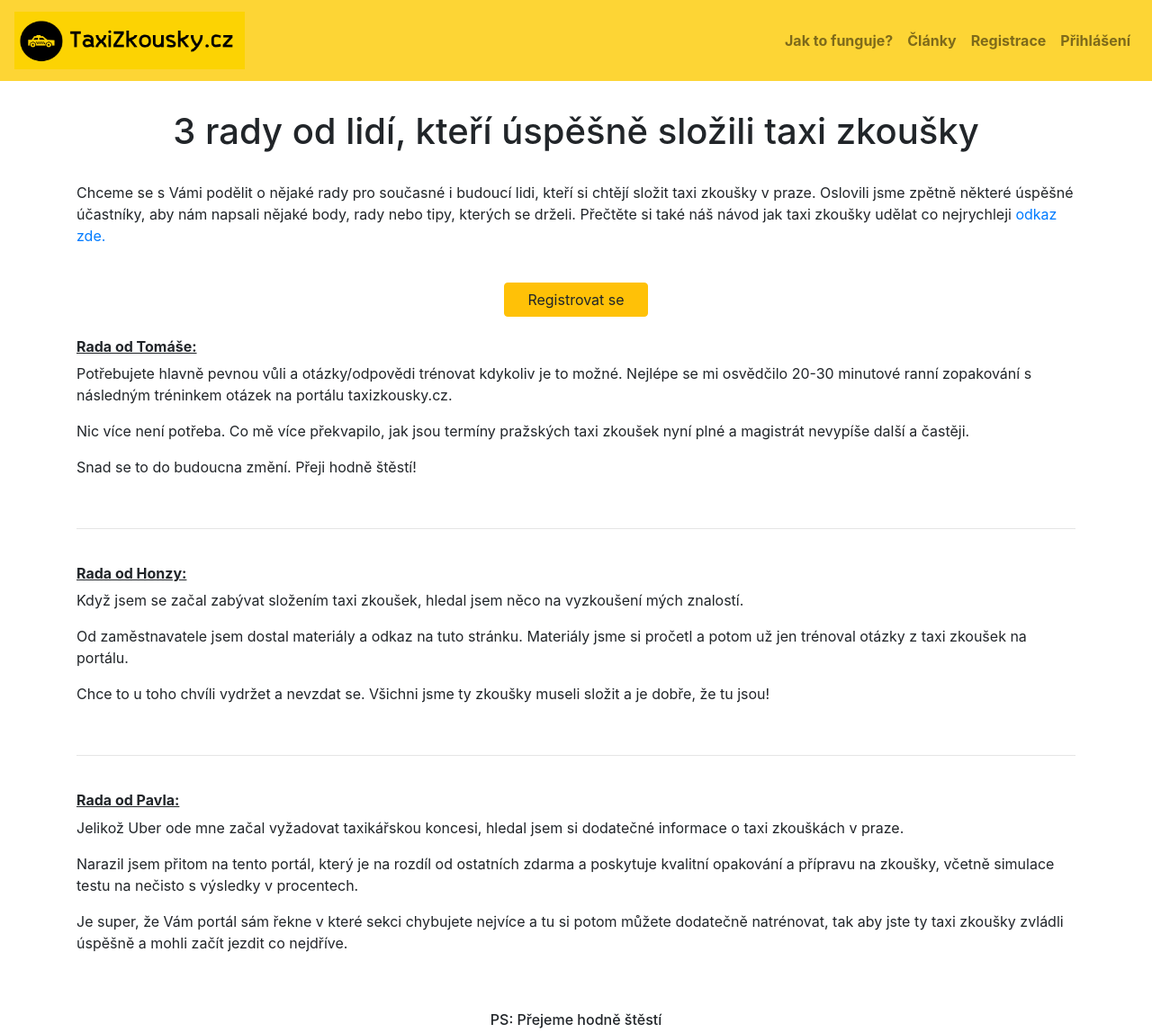
After one commit to Caebixus/taxi-zkousky.cz, a Django app: page /clanky/3-rady-pro-uspecne-slozeni-taxi-zkousek/ in a window 1280 px wide. The commit adds this page. Shown: the top 1148 px of the page at 90% size. Run offline with Django 3.2, Linux system fonts and the light colour scheme; some libraries are stand-ins or nearby versions.

Commit message:
upload clanek2

```diff
--- /dev/null
+++ b/quiz/templates/3-rady-pro-uspesne-slozeni-taxi-zkousek.html
@@ -0,0 +1,47 @@
+{% extends 'base.html' %}
+{% block content %}
+{% load static %}
+<link rel="canonical" href="https://www.taxizkousky.cz/clanky/3-rady-pro-uspesne-slozeni-taxi-zkousek/" />
+<title>2019 | 3 rady od lidí, kteří úspěšně složili taxi zkoušky</title>
+<div class="container">
+  <h1 style="text-align: center; margin-top:2rem">3 rady od lidí, kteří úspěšně složili taxi zkoušky</h1>
+  <br>
+  <p>Chceme se s Vámi podělit o nějaké rady pro současné i budoucí lidi, kteří si chtějí složit taxi zkoušky v praze. Oslovili jsme zpětně některé úspěšné účastníky, aby nám napsali nějaké body, rady nebo tipy, kterých se drželi. Přečtěte si také náš návod jak taxi zkoušky udělat co nejrychleji <a href="{% url 'clanek1' %}">odkaz zde.</a></p>
+  <br>
+  <div class="container" style="text-align: center">
+    <a href="#" class="btn btn-warning" style="width: 10rem">Registrovat se</a>
+  </div>
+  <br>
+  <h6><u><b>Rada od Tomáše:</b></u></h6>
+  <p>Potřebujete hlavně pevnou vůli a otázky/odpovědi trénovat kdykoliv je to možné. Nejlépe se mi osvědčilo 20-30 minutové ranní zopakování s následným tréninkem otázek na portálu taxizkousky.cz.</p>
+  <p>Nic více není potřeba. Co mě více překvapilo, jak jsou termíny pražských taxi zkoušek nyní plné a magistrát nevypíše další a častěji.</p>
+  <p>Snad se to do budoucna změní. Přeji hodně štěstí!</p>
+  <br>
+  <hr>
+  <br>
+  <h6><u><b>Rada od Honzy:</b></u></h6>
+  <p>Když jsem se začal zabývat složením taxi zkoušek, hledal jsem něco na vyzkoušení mých znalostí.</p>
+  <p>Od zaměstnavatele jsem dostal materiály a odkaz na tuto stránku. Materiály jsme si pročetl a potom už jen trénoval otázky z taxi zkoušek na portálu.</p>
+  <p>Chce to u toho chvíli vydržet a nevzdat se. Všichni jsme ty zkoušky museli složit a je dobře, že tu jsou!</p>
+  <br>
+  <hr>
+  <br>
+  <h6><u><b>Rada od Pavla:</b></u></h6>
+  <p>Jelikož Uber ode mne začal vyžadovat taxikářskou koncesi, hledal jsem si dodatečné informace o taxi zkouškách v praze.</p>
+  <p>Narazil jsem přitom na tento portál, který je na rozdíl od ostatních zdarma a poskytuje kvalitní opakování a přípravu na zkoušky, včetně simulace testu na nečisto s výsledky v procentech.</p>
+  <p>Je super, že Vám portál sám řekne v které sekci chybujete nejvíce a tu si potom můžete dodatečně natrénovat, tak aby jste ty taxi zkoušky zvládli úspěšně a mohli začít jezdit co nejdříve. </p>
+  <br>
+  <br>
+  <div class="gif" style="text-align: center;">
+    <h6>PS: Přejeme hodně štěstí</h6>
+    <iframe src="https://giphy.com/embed/l49JHz7kJvl6MCj3G" width="300" height="380" frameBorder="0" class="giphy-embed" allowFullScreen></iframe><p><a href="https://giphy.com/gifs/good-luck-l49JHz7kJvl6MCj3G">via GIPHY</a></p>
+  </div>
+  <br>
+  <div class="container" style="text-align: center">
+    <a href="{% url 'clanky' %}" class="btn btn-primary" style="width: 10rem">Zpět na články</a>
+  </div>
+
+<br>
+<br>
+<br>
+{% endblock %}
--- a/quiz/templates/base.html
+++ b/quiz/templates/base.html
@@ -18,6 +18,8 @@
   <meta name="description" content="Připravili jsme pro Vás detailní přípravnou simulaci taxi zkoušky, které Vám ukážou, kde a kdy chybujete. S námi máte 99% šanci uspět!">
   <meta name="keywords" content="Taxi zkoušky, taxi zkousky, zkousky taxi praha, zkoušky taxi praha, otázky na zkoušky praha, zkoušky na taxi, testy pro řidiče taxi, testy na taxi">
   <meta name="author" content="Taxizkousky.cz">
+  <meta name="seznam-wmt" content="DTy8kIREfu5Hw6RMEQiOZQjAdWEsSnRH" />
+  <link rel="icon" href="{% static 'TaxizkouskyFavicon.png' %}" sizes="32x32" type="image/png">
 
   <!-- Bootstrap core CSS -->
   <link rel="stylesheet" href="https://stackpath.bootstrapcdn.com/bootstrap/4.1.3/css/bootstrap.min.css" integrity="sha384-MCw98/SFnGE8fJT3GXwEOngsV7Zt27NXFoaoApmYm81iuXoPkFOJwJ8ERdknLPMO" crossorigin="anonymous">
--- a/quiz/urls.py
+++ b/quiz/urls.py
@@ -1,7 +1,7 @@
 from django.conf.urls import url
 from .views import QuizListView, CategoriesListView,\
     ViewQuizListByCategory, QuizUserProgressView, QuizMarkingList,\
-    QuizMarkingDetail, QuizDetailView, QuizTake, index, login, signup, logout_user, jakToFunguje, profile, change_password, cookies, sitemap, clanky, clanek1
+    QuizMarkingDetail, QuizDetailView, QuizTake, index, login, signup, logout_user, jakToFunguje, profile, change_password, cookies, sitemap, clanky, clanek1, clanek2
 from django.urls import path, include
 
 
@@ -10,6 +10,7 @@ urlpatterns = [         url(regex=r'^$', view=index, name='index'),
                         url(regex=r'^profile/$', view=profile, name='profile'),
                         url(regex=r'^clanky/$', view=clanky, name='clanky'),
                         url(regex=r'^clanky/Jak-udelat-taxi-zkousky-co-nejrychleji/$', view=clanek1, name='clanek1'),
+                        url(regex=r'^clanky/3-rady-pro-uspecne-slozeni-taxi-zkousek/$', view=clanek2, name='clanek2'),
                         url(regex=r'^jakToFunguje/$', view=jakToFunguje, name='jakToFunguje'),
                         url(regex=r'^sitemap/$', view=sitemap, name='sitemap'),
                         url(regex=r'^signup/$', view=signup, name='signup'),
--- a/quiz/views.py
+++ b/quiz/views.py
@@ -246,19 +246,16 @@ def index(request):
 def signup(request):
     if request.method == 'POST':
         # Uživatel má informace a chce založit účet
-        if 'checked_agreeGdprBox' in request.POST:
-            if request.POST['password1'] == request.POST['password2']:
-                try:
-                    user = User.objects.get(username=request.POST['usernameEmail'])
-                    return render(request, 'signup.html', {'error':'Uživatel s tímto emailem již existuje - Přihlašte se'})
-                except User.DoesNotExist:
-                    user = User.objects.create_user(request.POST['usernameEmail'], password=request.POST['password1'])
-                    auth.login(request,user)
-                    return redirect('SearchTest')
-            else:
-                return render(request, 'signup.html', {'error':'Hesla nesouhlasí'})
+        if request.POST['password1'] == request.POST['password2']:
+            try:
+                user = User.objects.get(username=request.POST['usernameEmail'])
+                return render(request, 'signup.html', {'error':'Uživatel s tímto emailem již existuje - Přihlašte se'})
+            except User.DoesNotExist:
+                user = User.objects.create_user(request.POST['usernameEmail'], password=request.POST['password1'])
+                auth.login(request,user)
+                return redirect('SearchTest')
         else:
-            return render(request, 'signup.html', {'error':'Musíte odsouhlasit podmínky!'})
+            return render(request, 'signup.html', {'error':'Hesla nesouhlasí'})
     else:
             # Uživatel má informace a chce založit účet
         return render(request, 'signup.html')
@@ -322,6 +319,9 @@ def clanky(request):
 def clanek1(request):
     return render(request, 'Jak-udelat-taxi-zkousky-co-nejrychleji.html')
 
+def clanek2(request):
+    return render(request, '3-rady-pro-uspesne-slozeni-taxi-zkousek.html')
+
 def profile(request):
     args = {'user':request.user}
     return render(request, 'profile.html', args)
```
Also changed, not shown: quiz/templates/allblogs.html (+19 -2 lines), online_test/static/clanek2.jpeg (added).
